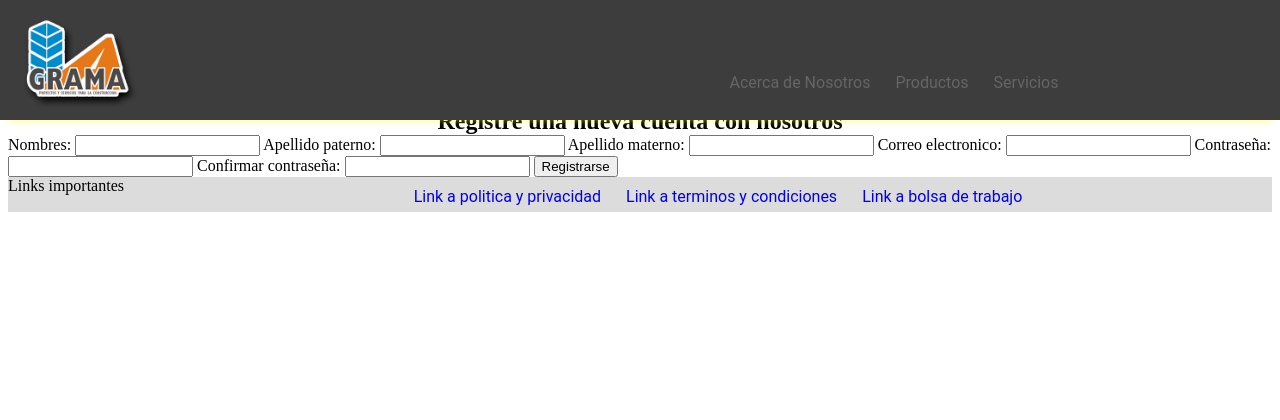
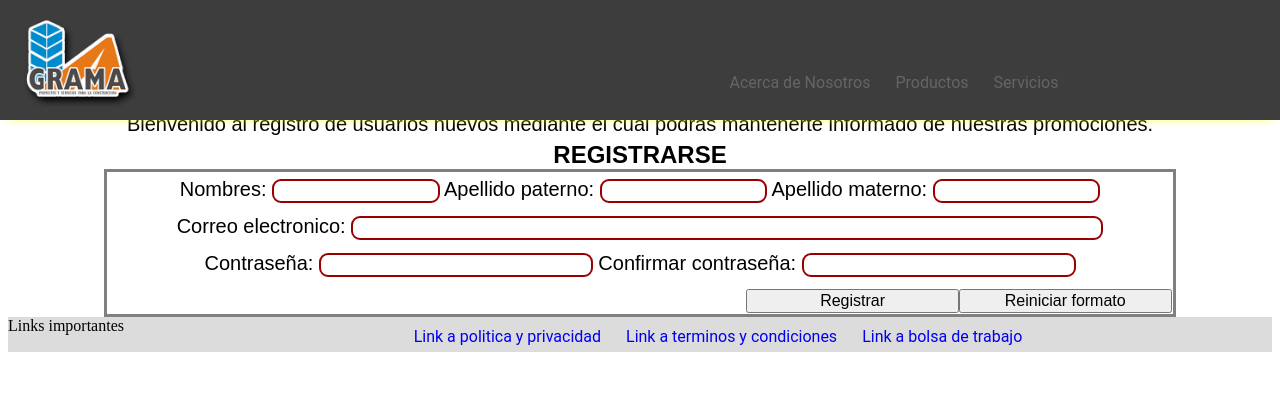
Before and after one commit to jav51/Materiales-GRAMA, a PHP site: page /Registrar_usuario.html in a window 1280 px wide. Shown: the top 420 px of the page. Run offline with PHP 8.4, Linux system fonts and the light colour scheme.

Commit message:
Registrar usuario formato oficial

```diff
--- a/Registrar_usuario.html
+++ b/Registrar_usuario.html
@@ -37,24 +37,55 @@
       </header>
 
 
-    <h2 class="horicenter"> Registre una nueva cuenta con nosotros </h2>
+      <div class="tableText">Bienvenido al registro de usuarios nuevos mediante el
+      cual podras mantenerte informado de nuestras promociones.</div>
 
-    <form action="Registrar_usuario.html" method="post">
-      <label for="name" > Nombres: </label>
-      <input id="name" type="text" name="Nombres" />
-      <label for="lastp"> Apellido paterno: </label>
-      <input id="lastp" type="text" name="Apellido paterno" />
-      <label for="lastm"> Apellido materno: </label>
-      <input id="lastm" type="text" name="Apellido materno" />
-      <label for="mail"> Correo electronico: </label>
-      <input id="mail" type="email" name="Correo electronico" />
-      <label for="pass"> Contraseña: </label>
-      <input id="pass" type="password" name="Contraseña" />
-      <label for="cpass"> Confirmar contraseña: </label>
-      <input id="cpass" type="password" name="Confirmar contraseña" />
-      <input id="reg" type="submit" name="Registrar" value="Registrarse" />
-
-    </form>
+      <form action="Registrar_usuario.html" method="post">
+      <table class="formularyTable horicenter">
+        <caption class="bolded-capt">REGISTRARSE</caption>
+        <thead></thead>
+        <tbody>
+          <tr>
+            <td>
+              <div class="TextoFormulario">
+              <label for="nombre">Nombres:</label>
+              <input  class="styleName  " type="text" id="nombre" name="nombre" />
+              <label for="apellidopat">Apellido paterno:</label>
+              <input class="styleName" type="text" id="apellidopat" name="apellido paterno" />
+              <label for="apellidomat">Apellido materno:</label>
+              <input class=" styleName" type="text" id="apellidomat" name="apellido materno" />
+              </div>
+            </td>
+          </tr>
+          <tr>
+            <td>
+              <div class="TextoFormulario">
+                <label for="mail">Correo electronico:</label>
+                <input class=" styleName" type="email" id="mail" name="correo" />
+          </div>
+          </td>
+          </tr>
+          <tr>
+            <td>
+              <div class="TextoFormulario">
+              <label for="pass">Contraseña: </label>
+              <input class=" styleName" type="password" id="pass" name="contraseña" />
+              <label for="pass">Confirmar contraseña:</label>
+              <input class=" styleName" type="password" id="cpass" name="confrimar contraseña" />
+            </div>
+            </td>
+          </tr>
+          <tr>
+            <td>
+            <div class="TextoFormulario">
+            <input type="reset" name="resetear" value="Reiniciar formato" id="reset" />
+            <input type="submit" name="registrar" value="Registrar" id="reg"/>
+            </div>
+          </td>
+          </tr>
+        </tbody>
+      </table>
+      </form>
 
     <footer class="flexdad linkbar"> Links importantes
   <div class="bottom-menu">
--- a/stylesv2.css
+++ b/stylesv2.css
@@ -467,7 +467,7 @@ th, td{
   border-bottom-right-radius: 9px;
 }
 
-.captions{
+.bolded-capt{
   font:150% sans-serif;
   font-weight: bold;
 }
@@ -545,7 +545,6 @@ border-radius: 7px;
 }
 
 .formularyTable{
-  position: absolute;
   top: 25%;
   left: 25%;
   border-spacing: 40px;
@@ -562,9 +561,11 @@ border-radius: 7px;
   border-radius: 9px;
 }
 
+
 .styleName{
-  width:300px;
-  height:30px;
+  font-size: 80%;
+  width:25%;
+  height:15%;
   border: 2px
   solid #990000;
   border-radius: 9px;
@@ -597,6 +598,40 @@ border-radius: 7px;
   text-align: center;
 }
 
+#nombre{
+  width: 15%;
+  height: 10%;
+}
+
+#apellidopat{
+  width: 15%;
+  height: 10%;
+}
+
+#apellidomat{
+  width: 15%;
+  height: 10%;
+}
+
+#mail{
+width: 70%;
+height: 10%;
+}
+
+#reg{
+  float: right;
+  font-size: 80%;
+  width: 20%;
+  height: 20%;
+}
+
+#reset{
+  float: right;
+  font-size: 80%;
+  width: 20%;
+  height: 20%;
+}
+
 /* Compatibilidad con resolucion usual de un smartphone base de transformacion:3.33*/
 @media only screen and (max-width: 360px) and (max-height: 640px) {
 }
--- a/wishlist.html
+++ b/wishlist.html
@@ -1,6 +1,7 @@
 <!DOCTYPE html>
 <html>
   <head>
+    <meta name="viewport" content="width=device-width, initial-scale=1.0">
     <meta charset="utf-8">
     <link rel="stylesheet" type="text/css" href="stylesv2.css">
     <title>Lista de deseados</title>
```
